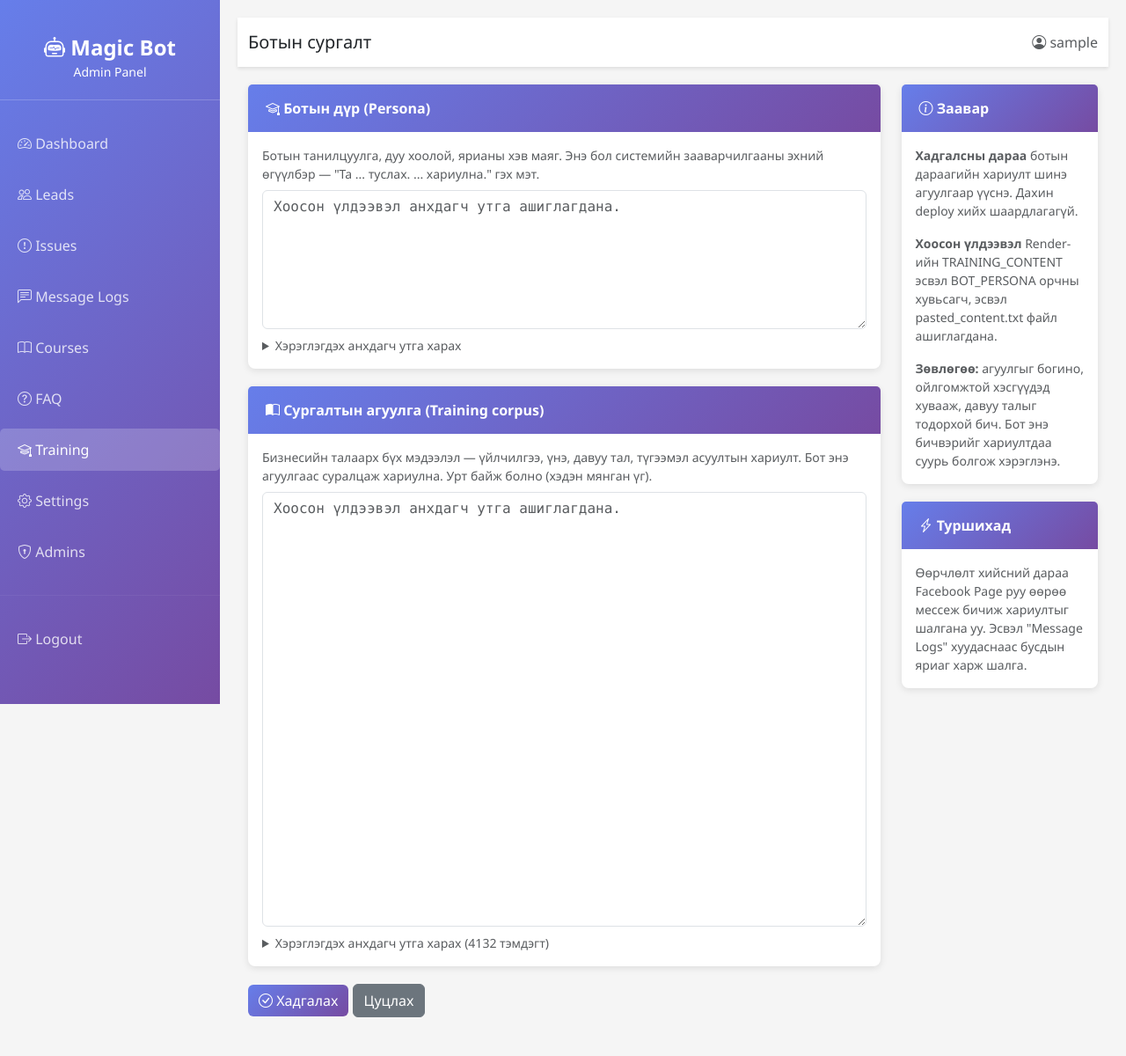
After one commit to Gundeg/magicbot, a Flask app: page /admin/training in a window 1280 px wide. The commit adds this page. Shown: the whole page at 88% size. Run offline with Flask 3, Linux system fonts and the light colour scheme; the visitor is signed in with stand-in values (Sample User, id 1); data that the repository does not hold is empty; parts of the project's set-up code (start-up, migrations or seed data) failed here and were passed over.

Commit message:
Move admin routes under /admin prefix and add /admin/training UI
- All admin pages now live at /admin/login, /admin/dashboard, /admin/admins, etc. — public surface (/privacy, /webhook) stays at root, cleanly separating operator console from public endpoints
- Endpoint names are unchanged so url_for() calls and request.endpoint nav-active checks keep working; Flask-Login's login_view='login' still resolves to the new /admin/login path
- New /admin/training page lets a super_admin/admin edit the bot's training corpus and persona directly from the dashboard, no redeploy needed
- Training and persona are stored in GeneralSetting (existing table, no schema change); build_system_prompt() reads DB first, falls back to TRAINING_CONTENT env var, then pasted_content.txt, then a tiny default — clearing a textarea reverts to the fallback
- Each tenant can now write its own bot brain in plain Mongolian — the core productization unlock

Co-Authored-By: Claude Opus 4.7 (1M context) <noreply@anthropic.com>

```diff
--- a/app.py
+++ b/app.py
@@ -514,8 +514,28 @@ FUNNEL_RULES = {
 
 # ===================== LLM HELPERS =====================
 
+def get_setting(key, default=''):
+    """Read a value from GeneralSetting. Returns default if missing or blank."""
+    row = GeneralSetting.query.filter_by(key=key).first()
+    if row and row.value and row.value.strip():
+        return row.value
+    return default
+
+
+def get_training_content():
+    """Bot's training corpus. Priority: DB row -> env var -> file -> tiny default."""
+    return get_setting('training_content', TRAINING_CONTENT)
+
+
+def get_bot_persona():
+    """Bot's persona line. Priority: DB row -> env var -> default."""
+    return get_setting('bot_persona', BOT_PERSONA)
+
+
 def build_system_prompt(session_state='new', funnel_stage='curious', user_first_name=''):
     """Build system prompt with training, FAQ, session-state and funnel context."""
+    training = get_training_content()
+    persona = get_bot_persona()
     faqs = FAQ.query.all()
     faq_text = "\n".join([f"Q: {faq.question}\nA: {faq.answer}" for faq in faqs])
 
@@ -542,10 +562,10 @@ def build_system_prompt(session_state='new', funnel_stage='curious', user_first_
     session_rule = SESSION_RULES.get(session_state, SESSION_RULES['new'])
     funnel_rule = FUNNEL_RULES.get(funnel_stage, FUNNEL_RULES['curious'])
 
-    system_prompt = f"""{BOT_PERSONA}
+    system_prompt = f"""{persona}
 
 СУРГАЛТЫН ТӨВИЙН МЭДЭЭЛЭЛ:
-{TRAINING_CONTENT}
+{training}
 
 ИДЭВХТЭЙ АНГИУД:
 {courses_text}
@@ -792,7 +812,7 @@ def privacy():
         product_name=os.environ.get('PRODUCT_NAME', 'Магик Финанс'),
     )
 
-@app.route('/login', methods=['GET', 'POST'])
+@app.route('/admin/login', methods=['GET', 'POST'])
 def login():
     if request.method == 'POST':
         username = request.form.get('username')
@@ -807,13 +827,13 @@ def login():
 
     return render_template('login.html')
 
-@app.route('/logout')
+@app.route('/admin/logout')
 @login_required
 def logout():
     logout_user()
     return redirect(url_for('login'))
 
-@app.route('/dashboard')
+@app.route('/admin/dashboard')
 @login_required
 @admin_required
 def dashboard():
@@ -826,7 +846,7 @@ def dashboard():
                          open_issues=open_issues,
                          total_messages=total_messages)
 
-@app.route('/courses', methods=['GET', 'POST'])
+@app.route('/admin/courses', methods=['GET', 'POST'])
 @login_required
 @admin_required
 def courses():
@@ -869,7 +889,7 @@ def courses():
     courses = Course.query.all()
     return render_template('courses.html', courses=courses)
 
-@app.route('/faq', methods=['GET', 'POST'])
+@app.route('/admin/faq', methods=['GET', 'POST'])
 @login_required
 @admin_required
 def faq():
@@ -906,14 +926,14 @@ def faq():
     faqs = FAQ.query.all()
     return render_template('faq.html', faqs=faqs)
 
-@app.route('/leads')
+@app.route('/admin/leads')
 @login_required
 @admin_required
 def leads():
     leads = FacebookUser.query.filter_by(is_lead=True).all()
     return render_template('leads.html', leads=leads)
 
-@app.route('/issues', methods=['GET', 'POST'])
+@app.route('/admin/issues', methods=['GET', 'POST'])
 @login_required
 @admin_required
 def issues():
@@ -933,14 +953,14 @@ def issues():
     issues = AdminIssue.query.filter_by(status='open').all()
     return render_template('issues.html', issues=issues)
 
-@app.route('/logs')
+@app.route('/admin/logs')
 @login_required
 @admin_required
 def logs():
     messages = Message.query.order_by(Message.created_at.desc()).limit(100).all()
     return render_template('logs.html', messages=messages)
 
-@app.route('/settings', methods=['GET', 'POST'])
+@app.route('/admin/settings', methods=['GET', 'POST'])
 @login_required
 @admin_required
 def settings():
@@ -960,12 +980,50 @@ def settings():
     return render_template('settings.html', settings=settings)
 
 
+# ===================== BOT TRAINING =====================
+
+@app.route('/admin/training', methods=['GET', 'POST'])
+@login_required
+@admin_required
+def training():
+    """Edit the bot's training corpus and persona directly from the dashboard.
+
+    Saving a blank value clears the DB row so the env-var / file fallback
+    takes over again — that's the "reset to default" path.
+    """
+    if request.method == 'POST':
+        new_training = request.form.get('training_content', '').strip()
+        new_persona = request.form.get('bot_persona', '').strip()
+
+        for key, value in [('training_content', new_training), ('bot_persona', new_persona)]:
+            row = GeneralSetting.query.filter_by(key=key).first()
+            if row:
+                row.value = value
+            else:
+                row = GeneralSetting(key=key, value=value)
+                db.session.add(row)
+        db.session.commit()
+        flash(
+            'Хадгаллаа. Дараагийн мессежээс эхлэн бот шинэ агуулгаар хариулна.',
+            'success',
+        )
+        return redirect(url_for('training'))
+
+    return render_template(
+        'training.html',
+        training_value=get_setting('training_content', ''),
+        training_fallback=TRAINING_CONTENT,
+        persona_value=get_setting('bot_persona', ''),
+        persona_fallback=BOT_PERSONA,
+    )
+
+
 # ===================== ADMIN USER MANAGEMENT =====================
 
 MIN_ADMIN_PASSWORD_LENGTH = 12
 
 
-@app.route('/admins', methods=['GET'])
+@app.route('/admin/admins', methods=['GET'])
 @login_required
 @admin_required
 def admins():
@@ -977,7 +1035,7 @@ def admins():
     )
 
 
-@app.route('/admins/create', methods=['POST'])
+@app.route('/admin/admins/create', methods=['POST'])
 @login_required
 @super_admin_required
 def create_admin():
@@ -1024,7 +1082,7 @@ def create_admin():
     return redirect(url_for('admins'))
 
 
-@app.route('/admins/<int:admin_id>/delete', methods=['POST'])
+@app.route('/admin/admins/<int:admin_id>/delete', methods=['POST'])
 @login_required
 @super_admin_required
 def delete_admin(admin_id):
@@ -1052,7 +1110,7 @@ def delete_admin(admin_id):
     return redirect(url_for('admins'))
 
 
-@app.route('/admins/change-password', methods=['POST'])
+@app.route('/admin/admins/change-password', methods=['POST'])
 @login_required
 @admin_required
 def change_my_password():
@@ -1086,7 +1144,7 @@ def change_my_password():
     return redirect(url_for('login'))
 
 
-@app.route('/admins/<int:admin_id>/reset-password', methods=['POST'])
+@app.route('/admin/admins/<int:admin_id>/reset-password', methods=['POST'])
 @login_required
 @super_admin_required
 def reset_admin_password(admin_id):
@@ -1112,7 +1170,7 @@ def reset_admin_password(admin_id):
     return redirect(url_for('admins'))
 
 
-@app.route('/admins/<int:admin_id>/toggle-role', methods=['POST'])
+@app.route('/admin/admins/<int:admin_id>/toggle-role', methods=['POST'])
 @login_required
 @super_admin_required
 def toggle_admin_role(admin_id):
--- a/templates/base.html
+++ b/templates/base.html
@@ -139,6 +139,9 @@
             <a class="nav-link {% if request.endpoint == 'faq' %}active{% endif %}" href="{{ url_for('faq') }}">
                 <i class="bi bi-question-circle"></i> FAQ
             </a>
+            <a class="nav-link {% if request.endpoint == 'training' %}active{% endif %}" href="{{ url_for('training') }}">
+                <i class="bi bi-mortarboard"></i> Training
+            </a>
             <a class="nav-link {% if request.endpoint == 'settings' %}active{% endif %}" href="{{ url_for('settings') }}">
                 <i class="bi bi-gear"></i> Settings
             </a>
--- /dev/null
+++ b/templates/training.html
@@ -0,0 +1,96 @@
+{% extends "base.html" %}
+
+{% block title %}Training - Magic Bot Admin{% endblock %}
+
+{% block page_title %}Ботын сургалт{% endblock %}
+
+{% block content %}
+<div class="row">
+    <div class="col-lg-9">
+        <form method="POST" action="{{ url_for('training') }}">
+            <div class="card">
+                <div class="card-header">
+                    <i class="bi bi-mortarboard"></i> Ботын дүр (Persona)
+                </div>
+                <div class="card-body">
+                    <p class="text-muted small mb-2">
+                        Ботын танилцуулга, дуу хоолой, ярианы хэв маяг. Энэ бол системийн зааварчилгааны эхний өгүүлбэр —
+                        "Та ... туслах. ... хариулна." гэх мэт.
+                    </p>
+                    <textarea name="bot_persona" class="form-control font-monospace" rows="6"
+                              placeholder="Хоосон үлдээвэл анхдагч утга ашиглагдана.">{{ persona_value }}</textarea>
+                    {% if not persona_value %}
+                    <details class="mt-2">
+                        <summary class="text-muted small" style="cursor: pointer;">
+                            Хэрэглэгдэх анхдагч утга харах
+                        </summary>
+                        <pre class="small text-muted bg-light p-2 mt-2 rounded">{{ persona_fallback }}</pre>
+                    </details>
+                    {% endif %}
+                </div>
+            </div>
+
+            <div class="card">
+                <div class="card-header">
+                    <i class="bi bi-book-half"></i> Сургалтын агуулга (Training corpus)
+                </div>
+                <div class="card-body">
+                    <p class="text-muted small mb-2">
+                        Бизнесийн талаарх бүх мэдээлэл — үйлчилгээ, үнэ, давуу тал, түгээмэл асуултын хариулт.
+                        Бот энэ агуулгаас суралцаж хариулна. Урт байж болно (хэдэн мянган үг).
+                    </p>
+                    <textarea name="training_content" class="form-control font-monospace" rows="20"
+                              placeholder="Хоосон үлдээвэл анхдагч утга ашиглагдана.">{{ training_value }}</textarea>
+                    {% if not training_value %}
+                    <details class="mt-2">
+                        <summary class="text-muted small" style="cursor: pointer;">
+                            Хэрэглэгдэх анхдагч утга харах ({{ training_fallback|length }} тэмдэгт)
+                        </summary>
+                        <pre class="small text-muted bg-light p-2 mt-2 rounded" style="max-height: 300px; overflow-y: auto;">{{ training_fallback }}</pre>
+                    </details>
+                    {% endif %}
+                </div>
+            </div>
+
+            <div class="mb-4">
+                <button type="submit" class="btn btn-primary">
+                    <i class="bi bi-check-circle"></i> Хадгалах
+                </button>
+                <a href="{{ url_for('dashboard') }}" class="btn btn-secondary">
+                    Цуцлах
+                </a>
+            </div>
+        </form>
+    </div>
+
+    <div class="col-lg-3">
+        <div class="card">
+            <div class="card-header">
+                <i class="bi bi-info-circle"></i> Заавар
+            </div>
+            <div class="card-body small text-muted">
+                <p>
+                    <strong>Хадгалсны дараа</strong> ботын дараагийн хариулт шинэ агуулгаар үүснэ. Дахин deploy хийх шаардлагагүй.
+                </p>
+                <p>
+                    <strong>Хоосон үлдээвэл</strong> Render-ийн TRAINING_CONTENT эсвэл BOT_PERSONA орчны хувьсагч, эсвэл pasted_content.txt файл ашиглагдана.
+                </p>
+                <p class="mb-0">
+                    <strong>Зөвлөгөө:</strong> агуулгыг богино, ойлгомжтой хэсгүүдэд хувааж, давуу талыг тодорхой бич. Бот энэ бичвэрийг хариултдаа суурь болгож хэрэглэнэ.
+                </p>
+            </div>
+        </div>
+
+        <div class="card">
+            <div class="card-header">
+                <i class="bi bi-lightning-charge"></i> Туршихад
+            </div>
+            <div class="card-body small text-muted">
+                <p class="mb-0">
+                    Өөрчлөлт хийсний дараа Facebook Page руу өөрөө мессеж бичиж хариултыг шалгана уу. Эсвэл "Message Logs" хуудаснаас бусдын яриаг харж шалга.
+                </p>
+            </div>
+        </div>
+    </div>
+</div>
+{% endblock %}
```
